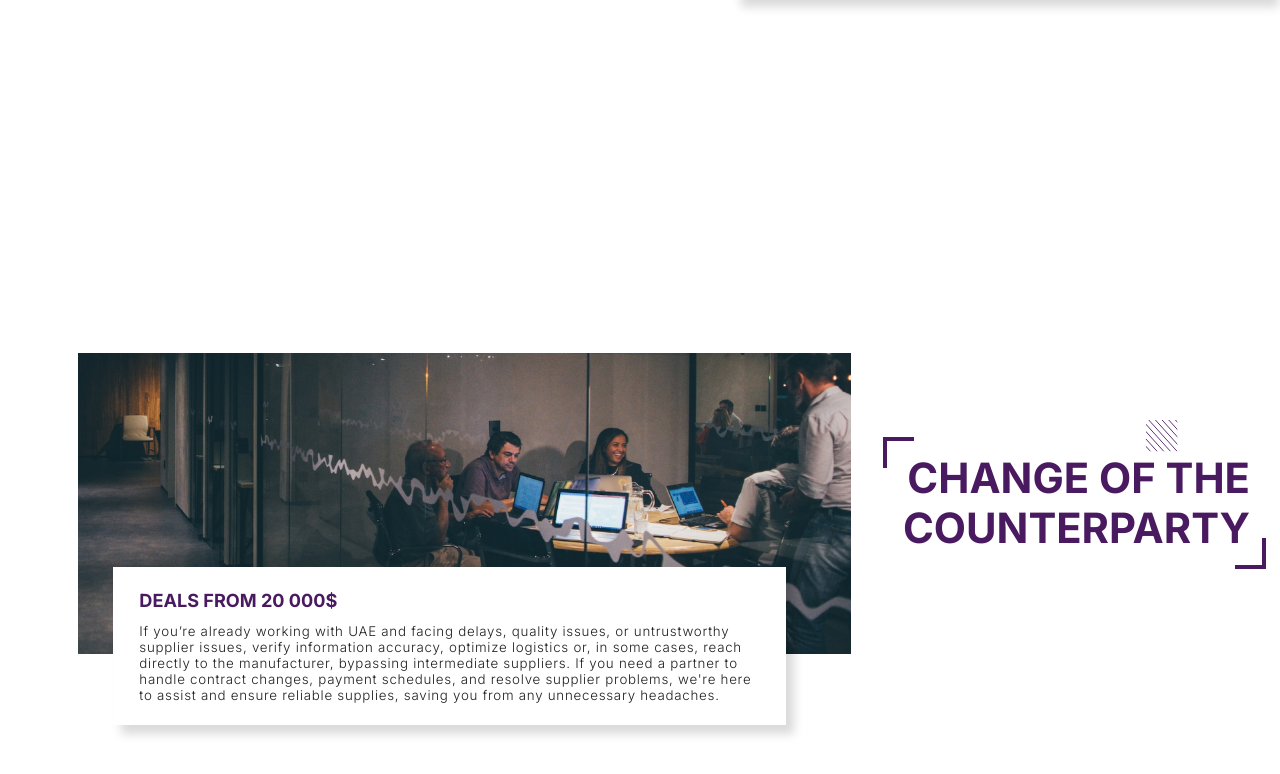
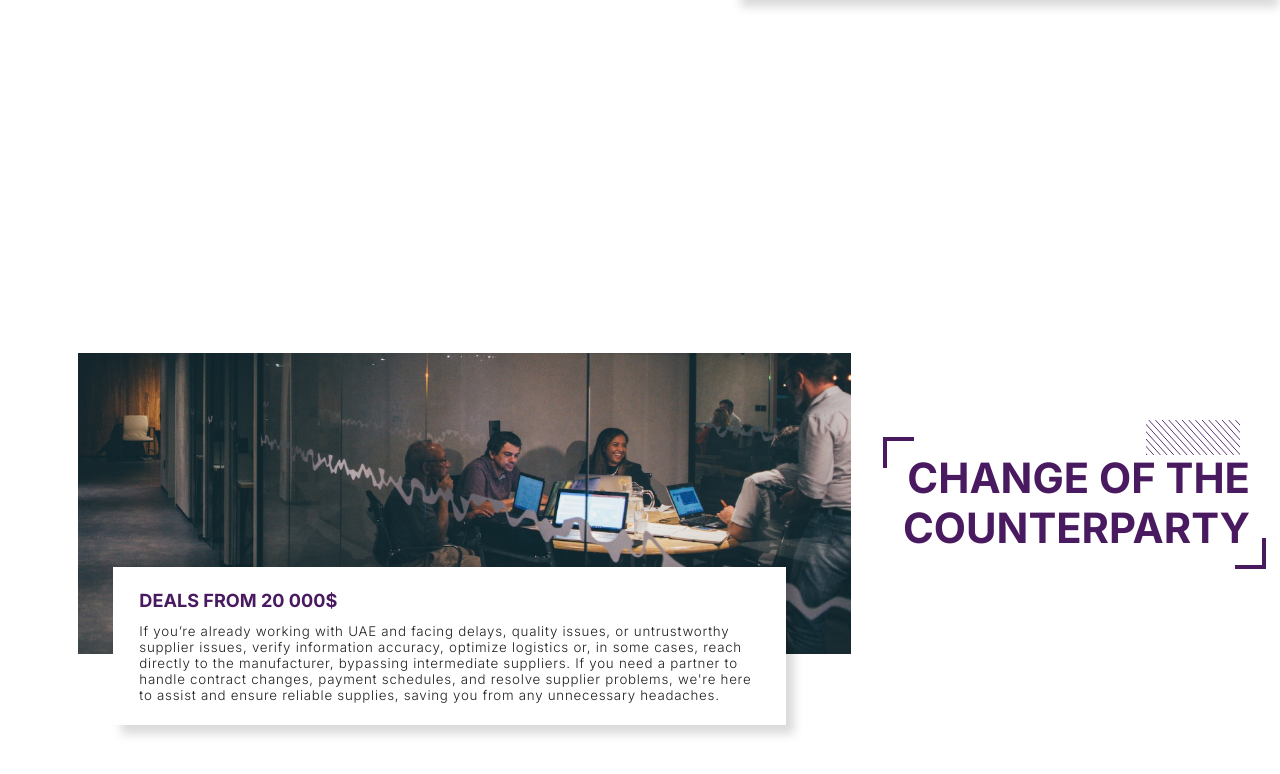
Before and after one commit to minaylosd/saruq, a Next.js app: page / in a window 1280 px wide. Shown: the part 2182-2956 px from the top of the page. Built offline with nearby package versions, Linux system fonts and the light colour scheme.

Commit message:
fix rectangle

```diff
--- a/src/components/Rectangle/Rectangle.jsx
+++ b/src/components/Rectangle/Rectangle.jsx
@@ -6,7 +6,7 @@ const Rectangle = () => (
     viewBox="0 0 141 52"
     fill="none"
   >
-    <g clipPath="url(#a)">
+    <g>
       <path
         stroke="#4A1A61"
         style={{ strokeWidth: "calc(var(--width-k) * 2)" }}
```
